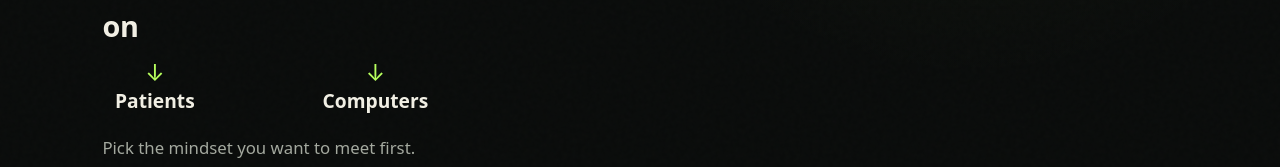
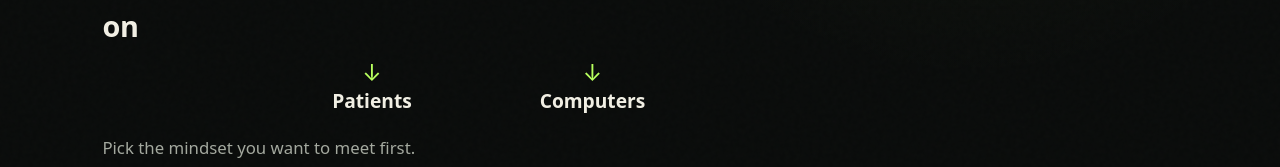
Before and after one commit to rudyhamame/portfolio, a React (Vite) app: page / in a window 1280 px wide. Shown: the part 374-541 px from the top of the page. Built offline with nearby package versions, Linux system fonts and the light colour scheme; no server answers.

Commit message:
Center homepage destinations

```diff
--- a/src/styles.css
+++ b/src/styles.css
@@ -1780,7 +1780,7 @@ body::before {
 .snav__toggle span::before { top: -5px; left: 0; margin-left: 0; }
 .snav__toggle span::after { top: 5px; left: 0; margin-left: 0; }
 .snav[data-open="true"] .snav__toggle span { background: transparent; }
-.character-select__destinations { display: flex; align-items: start; gap: clamp(42px, 9vw, 120px); margin: 12px 0 18px; }
+.character-select__destinations { display: flex; justify-content: center; align-items: start; gap: clamp(42px, 9vw, 120px); margin: 12px 0 18px; }
 .character-select__destination { display: flex; min-width: 105px; flex-direction: column; align-items: center; gap: 2px; color: var(--accent); }
 .character-select__destination > span { font-size: 1.45rem; line-height: 1; }
 .character-select__destination strong { color: var(--text); font-size: clamp(1rem, 1.8vw, 1.2rem); }
```
